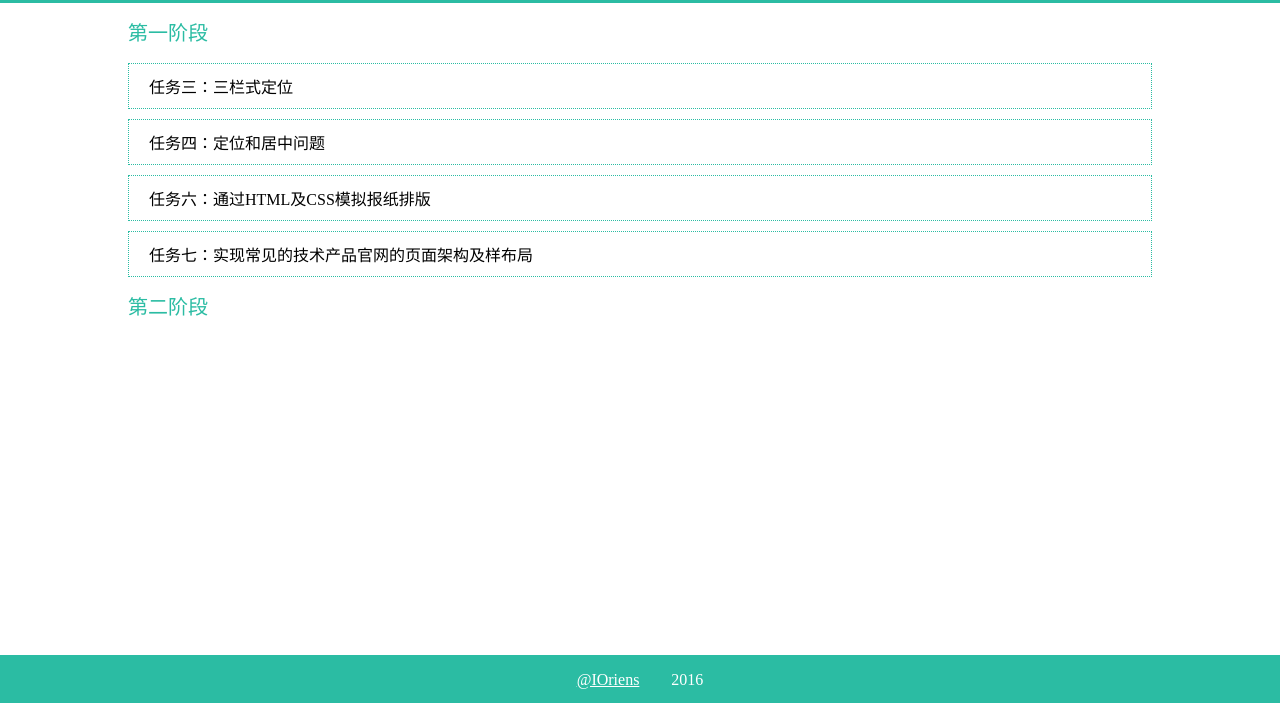
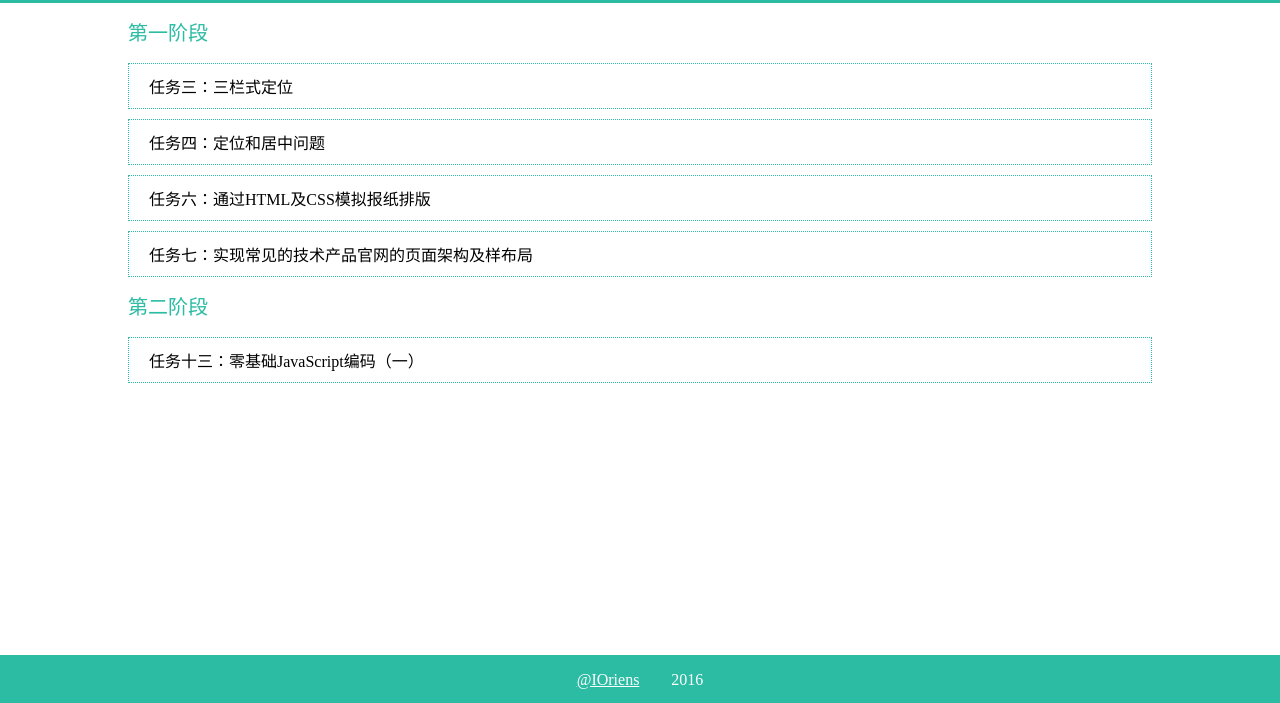
Before and after one commit to IOriens/ife_2016_oriens, a plain HTML site: page index.html in a window 1280 px wide. Shown: the part 97-800 px from the top of the page. Drawn offline with Linux system fonts and the light colour scheme.

Commit message:
task 13 added to index

```diff
--- a/index.html
+++ b/index.html
@@ -20,6 +20,9 @@
             <li><a href="task_1_7-实现常见的技术产品官网的页面架构及样式布局.html">任务七：实现常见的技术产品官网的页面架构及样布局</a></li>
         </ul>
         <h2>第二阶段</h2>
+        <ul>
+            <li><a href="task_2_13-零基础JavaScript编码（一）.html">任务十三：零基础JavaScript编码（一）</a></li>
+        </ul>
     </main>
 </div>
 <footer>
```
